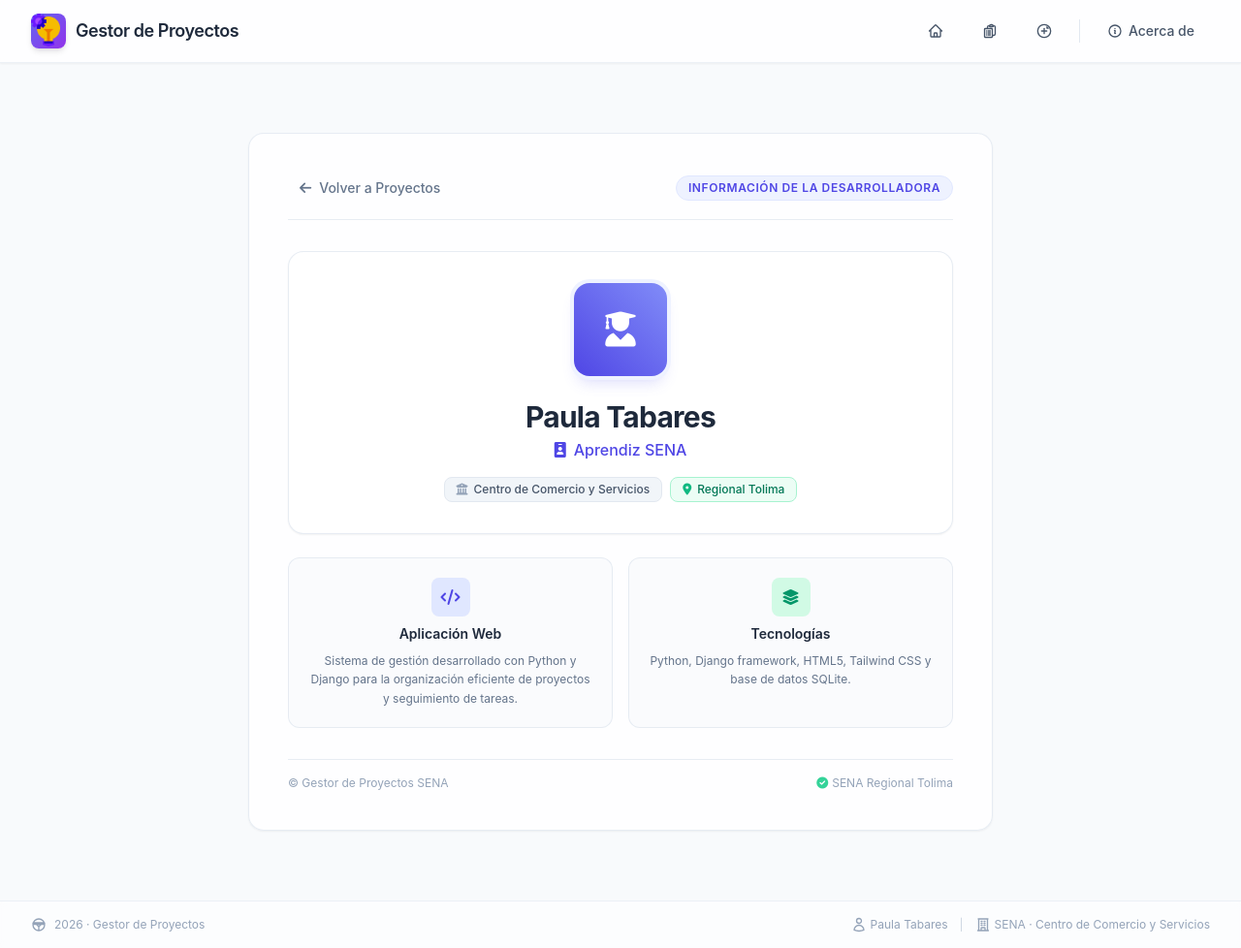
After one commit to AlejandraTB/gestor-proyectos-sena-2026, a Django app: page /acerca-de/ in a window 1280 px wide. The commit adds this page. Shown: the whole page at 97% size. Run offline with Django 5.2, Linux system fonts and the light colour scheme; some libraries are stand-ins or nearby versions.

Commit message:
Interfaz

```diff
--- /dev/null
+++ b/gestor_proyectos/templates/acerca-de.html
@@ -0,0 +1,94 @@
+{% extends 'layouts/base.html' %}
+{% block content %}
+
+<!-- Contenedor principal que centra TODO -->
+<div class="min-h-screen flex items-center justify-center p-4 md:p-6 bg-slate-50">
+
+    <main class="max-w-3xl w-full bg-white/80 backdrop-blur-sm rounded-2xl shadow-sm p-6 md:p-10 border border-slate-200/80">
+
+        <!-- Navegación superior -->
+        <div class="flex flex-col sm:flex-row items-center justify-between gap-3 mb-8 border-b border-slate-200/80 pb-4">
+            <a href="{% url 'proyectos' %}"
+               class="inline-flex items-center gap-2 text-sm font-medium text-slate-500 hover:text-indigo-600 transition-colors px-3 py-1.5 rounded-lg hover:bg-slate-100">
+                <i class="fa-solid fa-arrow-left"></i>
+                Volver a Proyectos
+            </a>
+            <span class="text-xs font-semibold uppercase tracking-wider text-indigo-600 bg-indigo-50 px-3 py-1 rounded-full border border-indigo-100">
+                Información de la Desarrolladora
+            </span>
+        </div>
+
+        <!-- Tarjeta de Perfil Principal -->
+        <div class="bg-white border border-slate-200/80 rounded-2xl p-6 md:p-8 shadow-sm mb-6">
+            <div class="flex flex-col items-center text-center gap-6">
+
+                <!-- Avatar / Logo SENA -->
+                <div class="relative flex items-center justify-center w-24 h-24 rounded-2xl bg-gradient-to-tr from-indigo-600 to-indigo-400 text-white shadow-lg shadow-indigo-500/20 ring-4 ring-indigo-50 flex-shrink-0">
+                    <i class="fa-solid fa-user-graduate text-4xl"></i>
+                </div>
+
+                <!-- Detalles personales -->
+                <div class="w-full">
+                    <h1 class="text-2xl md:text-3xl font-bold text-slate-800 tracking-tight">
+                        Paula Tabares
+                    </h1>
+                    <p class="text-indigo-600 font-medium text-sm md:text-base mt-1 flex items-center justify-center gap-2">
+                        <i class="fa-solid fa-id-badge"></i>
+                        Aprendiz SENA
+                    </p>
+
+                    <div class="mt-4 flex flex-wrap justify-center gap-2">
+                        <span class="inline-flex items-center gap-1.5 text-xs font-medium bg-slate-100 text-slate-600 px-3 py-1 rounded-lg border border-slate-200">
+                            <i class="fa-solid fa-building-columns text-slate-400"></i>
+                            Centro de Comercio y Servicios
+                        </span>
+                        <span class="inline-flex items-center gap-1.5 text-xs font-medium bg-emerald-50 text-emerald-700 px-3 py-1 rounded-lg border border-emerald-200">
+                            <i class="fa-solid fa-location-dot text-emerald-500"></i>
+                            Regional Tolima
+                        </span>
+                    </div>
+                </div>
+            </div>
+        </div>
+
+        <!-- Ficha del Proyecto -->
+        <div class="grid grid-cols-1 md:grid-cols-2 gap-4 mb-8">
+            <div class="bg-slate-50/70 border border-slate-200/80 rounded-xl p-5 text-center">
+                <div class="flex flex-col items-center gap-2 mb-2">
+                    <span class="bg-indigo-100 text-indigo-600 p-2 rounded-lg inline-flex items-center justify-center w-10 h-10">
+                        <i class="fa-solid fa-code"></i>
+                    </span>
+                    <span class="text-slate-800 font-semibold text-sm">Aplicación Web</span>
+                </div>
+                <p class="text-xs text-slate-500 leading-relaxed">
+                    Sistema de gestión desarrollado con Python y Django para la organización eficiente de proyectos y seguimiento de tareas.
+                </p>
+            </div>
+
+            <div class="bg-slate-50/70 border border-slate-200/80 rounded-xl p-5 text-center">
+                <div class="flex flex-col items-center gap-2 mb-2">
+                    <span class="bg-emerald-100 text-emerald-600 p-2 rounded-lg inline-flex items-center justify-center w-10 h-10">
+                        <i class="fa-solid fa-layer-group"></i>
+                    </span>
+                    <span class="text-slate-800 font-semibold text-sm">Tecnologías</span>
+                </div>
+                <p class="text-xs text-slate-500 leading-relaxed">
+                    Python, Django framework, HTML5, Tailwind CSS y base de datos SQLite.
+                </p>
+            </div>
+        </div>
+
+        <!-- Pie de página -->
+        <div class="pt-4 border-t border-slate-200/80 text-center text-xs text-slate-400 flex flex-col sm:flex-row justify-between items-center gap-2">
+            <span>© Gestor de Proyectos SENA</span>
+            <span class="flex items-center gap-1">
+                <i class="fa-solid fa-check-circle text-emerald-400"></i>
+                SENA Regional Tolima
+            </span>
+        </div>
+
+    </main>
+
+</div>
+
+{% endblock %}
--- /dev/null
+++ b/gestor_proyectos/templates/layouts/base.html
@@ -0,0 +1,146 @@
+{% load static %}
+<!DOCTYPE html>
+<html lang="es">
+<head>
+    <meta charset="UTF-8">
+    <meta name="viewport" content="width=device-width, initial-scale=1.0">
+    <title>{% block title %}Gestor de Proyectos{% endblock %}</title>
+    <!-- Tailwind CSS v4 -->
+    <script src="https://cdn.tailwindcss.com"></script>
+    <link rel="stylesheet" href="https://cdnjs.cloudflare.com/ajax/libs/font-awesome/6.0.0-beta3/css/all.min.css" />
+    <style>
+        /* Solo estilos base para el cuerpo y transiciones suaves */
+        body {
+            font-family: 'Inter', -apple-system, BlinkMacSystemFont, 'Segoe UI', Roboto, sans-serif;
+            background-color: #f8fafc;
+        }
+        /* Transición suave para el navbar */
+        .nav-link {
+            transition: all 0.15s ease;
+        }
+        .nav-link:hover {
+            transform: translateY(-1px);
+        }
+        /* Iconos SVG inline de Tailwind 4 (Heroicons) */
+        .icon {
+            width: 1.25rem;
+            height: 1.25rem;
+            flex-shrink: 0;
+        }
+        .icon-sm {
+            width: 1rem;
+            height: 1rem;
+            flex-shrink: 0;
+        }
+        .logo-img {
+            width: 100%;
+            height: 100%;
+            object-fit: cover;
+        }
+    </style>
+</head>
+<body class="antialiased text-slate-700 min-h-screen flex flex-col">
+
+    <!-- Navbar minimalista con iconos Tailwind 4 -->
+    <nav class="bg-white/80 backdrop-blur-sm border-b border-slate-200/60 sticky top-0 z-50 shadow-sm">
+        <div class="max-w-7xl mx-auto px-4 sm:px-6 lg:px-8">
+            <div class="flex items-center justify-between h-16">
+                <!-- Logo y marca -->
+                <div class="flex items-center gap-3">
+                    <div class="flex items-center gap-2.5">
+                        <div class="w-9 h-9 bg-gradient-to-br from-indigo-500 to-purple-600 rounded-lg flex items-center justify-center shadow-md overflow-hidden">
+                            <img src="{% static 'img/logo.png' %}" alt="logo" class="logo-img">
+                        </div>
+                        <span class="text-lg font-semibold text-slate-800 tracking-tight hidden sm:block">
+                            Gestor de Proyectos
+                        </span>
+                    </div>
+                </div>
+
+                <!-- Enlaces de navegación -->
+                <div class="flex items-center gap-1 sm:gap-2">
+                    <a href="{% url 'home' %}"
+                       class="nav-link inline-flex items-center gap-1.5 px-3 sm:px-4 py-2 text-sm font-medium text-slate-600 hover:text-indigo-600 hover:bg-indigo-50/80 rounded-lg transition-all">
+                        <!-- Icono Home (Heroicons) -->
+                        <svg class="icon-sm" fill="none" stroke="currentColor" stroke-width="2" viewBox="0 0 24 24" stroke-linecap="round" stroke-linejoin="round">
+                            <path d="m2.25 12 8.954-8.955c.44-.439 1.152-.439 1.591 0L21.75 12M4.5 9.75v10.125c0 .621.504 1.125 1.125 1.125H9.75v-4.875c0-.621.504-1.125 1.125-1.125h2.25c.621 0 1.125.504 1.125 1.125V21h4.125c.621 0 1.125-.504 1.125-1.125V9.75M8.25 21h8.25" />
+                        </svg>
+                        <span class="hidden xs:inline">Inicio</span>
+                    </a>
+                    <a href="{% url 'proyectos' %}"
+                       class="nav-link inline-flex items-center gap-1.5 px-3 sm:px-4 py-2 text-sm font-medium text-slate-600 hover:text-indigo-600 hover:bg-indigo-50/80 rounded-lg transition-all">
+                        <!-- Icono Clipboard (Heroicons) -->
+                        <svg class="icon-sm" fill="none" stroke="currentColor" stroke-width="2" viewBox="0 0 24 24" stroke-linecap="round" stroke-linejoin="round">
+                            <path d="M9 12h3.75M9 15h3.75M9 18h3.75m3 .75H18a2.25 2.25 0 0 0 2.25-2.25V6.108c0-1.135-.845-2.098-1.976-2.192a48.424 48.424 0 0 0-1.123-.08m-5.801 0c-.065.21-.1.433-.1.664 0 .414.336.75.75.75h4.5a.75.75 0 0 0 .75-.75 2.25 2.25 0 0 0-.1-.664m-5.8 0A2.251 2.251 0 0 1 13.5 2.25H15c1.012 0 1.867.668 2.15 1.586m-5.8 0c-.376.023-.75.05-1.124.08C9.095 4.01 8.25 4.973 8.25 6.108V8.25m0 0H4.875c-.621 0-1.125.504-1.125 1.125v11.25c0 .621.504 1.125 1.125 1.125h9.75c.621 0 1.125-.504 1.125-1.125V9.375c0-.621-.504-1.125-1.125-1.125H8.25ZM6.75 12h.008v.008H6.75V12Zm0 3h.008v.008H6.75V15Zm0 3h.008v.008H6.75V18Z" />
+                        </svg>
+                        <span class="hidden xs:inline">Proyectos</span>
+                    </a>
+                    <a href="{% url 'nuevo_proyecto' %}"
+                       class="nav-link inline-flex items-center gap-1.5 px-3 sm:px-4 py-2 text-sm font-medium text-slate-600 hover:text-indigo-600 hover:bg-indigo-50/80 rounded-lg transition-all">
+                        <!-- Icono de "Nuevo" con temática japonesa -->
+                        <svg class="icon-sm w-4 h-4" fill="none" stroke="currentColor" stroke-width="2" viewBox="0 0 24 24" stroke-linecap="round" stroke-linejoin="round">
+                            <!-- Círculo base -->
+                            <circle cx="12" cy="12" r="10" />
+                            <!-- Líneas que forman un "新" (shin = nuevo) estilizado -->
+                            <path d="M12 8v8" />
+                            <path d="M8 12h8" />
+                            <!-- Toque decorativo en la esquina superior derecha -->
+                            <path d="M16 6l2 2" />
+                            <path d="M18 6l-2 2" opacity="0.5" />
+                        </svg>
+                        <span class="hidden xs:inline">Nuevo Proyecto</span>
+                    </a>
+
+                    <!-- Separador -->
+                    <span class="w-px h-6 bg-slate-200 mx-1 hidden sm:block"></span>
+
+                    <a href="{% url 'acerca_de' %}"
+                       class="nav-link inline-flex items-center gap-1.5 px-3 sm:px-4 py-2 text-sm font-medium text-slate-600 hover:text-indigo-600 hover:bg-indigo-50/80 rounded-lg transition-all">
+                        <!-- Icono Information Circle (Heroicons) -->
+                        <svg class="icon-sm" fill="none" stroke="currentColor" stroke-width="2" viewBox="0 0 24 24" stroke-linecap="round" stroke-linejoin="round">
+                            <path d="M11.25 11.25l.041-.02a.75.75 0 0 1 1.063.852l-.708 2.836a.75.75 0 0 0 1.063.853l.041-.021M21 12a9 9 0 1 1-18 0 9 9 0 0 1 18 0Zm-9-3.75h.008v.008H12V8.25Z" />
+                        </svg>
+                        <span class="hidden sm:inline">Acerca de</span>
+                    </a>
+                </div>
+            </div>
+        </div>
+    </nav>
+
+    <!-- Contenido principal -->
+    <main class="flex-1 max-w-7xl mx-auto px-4 sm:px-6 lg:px-8 py-6 md:py-8 w-full">
+        {% block content %}
+        {% endblock %}
+    </main>
+
+    <!-- Footer minimalista -->
+    <footer class="mt-auto border-t border-slate-200/60 bg-white/50 backdrop-blur-sm">
+        <div class="max-w-7xl mx-auto px-4 sm:px-6 lg:px-8 py-4">
+            <div class="flex flex-col sm:flex-row items-center justify-between gap-2 text-xs text-slate-400">
+                <span class="flex items-center gap-2">
+                    <svg class="icon-sm" fill="none" stroke="currentColor" stroke-width="2" viewBox="0 0 24 24" stroke-linecap="round" stroke-linejoin="round">
+                        <path d="M12 21v-6m0 0-3-3m3 3 3-3M3 9.75a.75.75 0 0 1 .75-.75h16.5a.75.75 0 0 1 .75.75v.75a.75.75 0 0 1-.75.75H3.75a.75.75 0 0 1-.75-.75V9.75ZM21 12a9 9 0 1 1-18 0 9 9 0 0 1 18 0Z" />
+                    </svg>
+                    2026 · Gestor de Proyectos
+                </span>
+                <span class="flex items-center gap-3">
+                    <span class="flex items-center gap-1">
+                        <svg class="icon-sm" fill="none" stroke="currentColor" stroke-width="2" viewBox="0 0 24 24" stroke-linecap="round" stroke-linejoin="round">
+                            <path d="M15.75 6a3.75 3.75 0 1 1-7.5 0 3.75 3.75 0 0 1 7.5 0ZM4.501 20.118a7.5 7.5 0 0 1 14.998 0A17.933 17.933 0 0 1 12 21.75c-2.676 0-5.216-.584-7.499-1.632Z" />
+                        </svg>
+                        Paula Tabares
+                    </span>
+                    <span class="hidden sm:inline text-slate-300">|</span>
+                    <span class="hidden sm:flex items-center gap-1">
+                        <svg class="icon-sm" fill="none" stroke="currentColor" stroke-width="2" viewBox="0 0 24 24" stroke-linecap="round" stroke-linejoin="round">
+                            <path d="M3.75 21h16.5M4.5 3h15M5.25 3v18m13.5-18v18M9 6.75h1.5m-1.5 3h1.5m-1.5 3h1.5m3-6h1.5m-1.5 3h1.5m-1.5 3h1.5M9 21v-3.375c0-.621.504-1.125 1.125-1.125h3.75c.621 0 1.125.504 1.125 1.125V21" />
+                        </svg>
+                        SENA · Centro de Comercio y Servicios
+                    </span>
+                </span>
+            </div>
+        </div>
+    </footer>
+
+</body>
+</html>
--- a/gestor_proyectos/urls.py
+++ b/gestor_proyectos/urls.py
@@ -4,6 +4,7 @@
 
 urlpatterns = [
     path('',views.home, name= 'home'),
+    path('acerca-de/',views.acerca_de, name= 'acerca_de'),
     path('proyectos/', views.mostrar_proyectos, name= 'proyectos'),
     path('nuevos-registros/', views.nuevos_registros, name='nuevos_registro'),
     path('proyecto/<int:id>/', views.ver_proyecto, name= 'ver_proyecto'),
--- a/gestor_proyectos/views.py
+++ b/gestor_proyectos/views.py
@@ -6,6 +6,9 @@
 
 def home(request):
     return render(request, 'home.html')
+
+def acerca_de(request):
+    return render(request, 'acerca-de.html')
 
 
 def mostrar_proyectos(request):
```
Also changed, not shown: gestor_proyectos/templates/home.html (+37 -22 lines), gestor_proyectos/templates/proyectos.html (+13 -51 lines), db.sqlite3, gestor_proyectos/static/img/logo.png (added), 1 other file.
